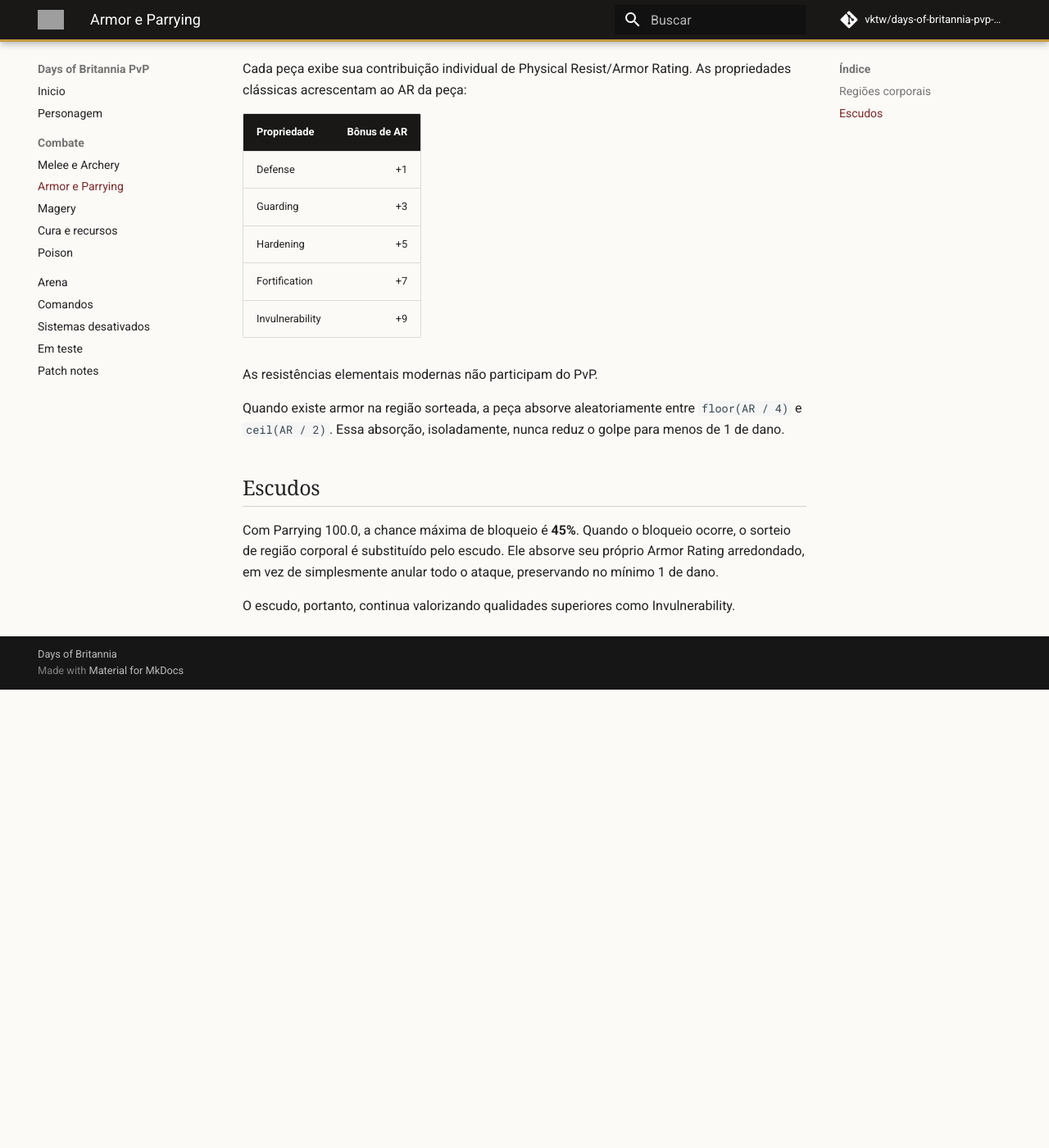
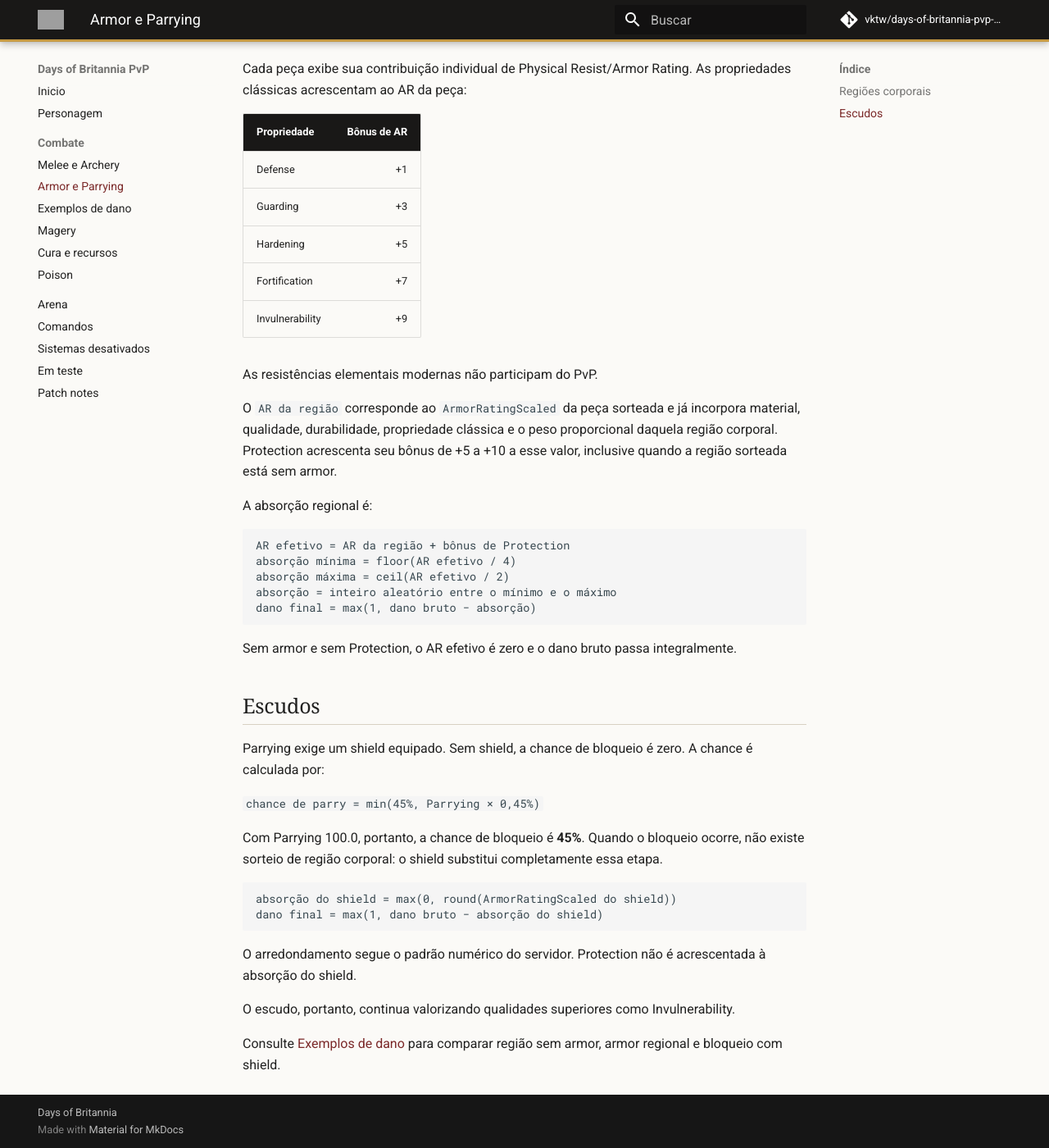
Before and after one commit to vktw/days-of-britannia-pvp-wiki, an MkDocs documentation site: the page built from docs/combate/armor-parrying.md, in a window 1280 px wide and 1400 px high, scrolled down 612 px. Shown: the whole window at 82% size. Built offline with MkDocs 1.6.1 and Material for MkDocs 9.7.7, drawn with Linux system fonts in a browser that asks for light colours; comment, search, counter and statistics services are not loaded; before the commit the page ends 1453 px from its top, so only the background shows below that; grey boxes are pictures that could not be loaded.

````diff
--- a/docs/combate/armor-parrying.md
+++ b/docs/combate/armor-parrying.md
@@ -25,10 +25,35 @@ Cada peça exibe sua contribuição individual de Physical Resist/Armor Rating.
 
 As resistências elementais modernas não participam do PvP.
 
-Quando existe armor na região sorteada, a peça absorve aleatoriamente entre `floor(AR / 4)` e `ceil(AR / 2)`. Essa absorção, isoladamente, nunca reduz o golpe para menos de 1 de dano.
+O `AR da região` corresponde ao `ArmorRatingScaled` da peça sorteada e já incorpora material, qualidade, durabilidade, propriedade clássica e o peso proporcional daquela região corporal. Protection acrescenta seu bônus de +5 a +10 a esse valor, inclusive quando a região sorteada está sem armor.
+
+A absorção regional é:
+
+```text
+AR efetivo = AR da região + bônus de Protection
+absorção mínima = floor(AR efetivo / 4)
+absorção máxima = ceil(AR efetivo / 2)
+absorção = inteiro aleatório entre o mínimo e o máximo
+dano final = max(1, dano bruto − absorção)
+```
+
+Sem armor e sem Protection, o AR efetivo é zero e o dano bruto passa integralmente.
 
 ## Escudos
 
-Com Parrying 100.0, a chance máxima de bloqueio é **45%**. Quando o bloqueio ocorre, o sorteio de região corporal é substituído pelo escudo. Ele absorve seu próprio Armor Rating arredondado, em vez de simplesmente anular todo o ataque, preservando no mínimo 1 de dano.
+Parrying exige um shield equipado. Sem shield, a chance de bloqueio é zero. A chance é calculada por:
+
+`chance de parry = min(45%, Parrying × 0,45%)`
+
+Com Parrying 100.0, portanto, a chance de bloqueio é **45%**. Quando o bloqueio ocorre, não existe sorteio de região corporal: o shield substitui completamente essa etapa.
+
+```text
+absorção do shield = max(0, round(ArmorRatingScaled do shield))
+dano final = max(1, dano bruto − absorção do shield)
+```
+
+O arredondamento segue o padrão numérico do servidor. Protection não é acrescentada à absorção do shield.
 
 O escudo, portanto, continua valorizando qualidades superiores como Invulnerability.
+
+Consulte [Exemplos de dano](exemplos-dano.md) para comparar região sem armor, armor regional e bloqueio com shield.
--- a/mkdocs.yml
+++ b/mkdocs.yml
@@ -36,6 +36,7 @@ nav:
   - Combate:
       - Melee e Archery: combate/melee-archery.md
       - Armor e Parrying: combate/armor-parrying.md
+      - Exemplos de dano: combate/exemplos-dano.md
       - Magery: combate/magery.md
       - Cura e recursos: combate/cura-recursos.md
       - Poison: combate/poison.md
````
Also changed, not shown: docs/combate/exemplos-dano.md (added, +109 -0 lines), docs/combate/melee-archery.md (+22 -3 lines).
